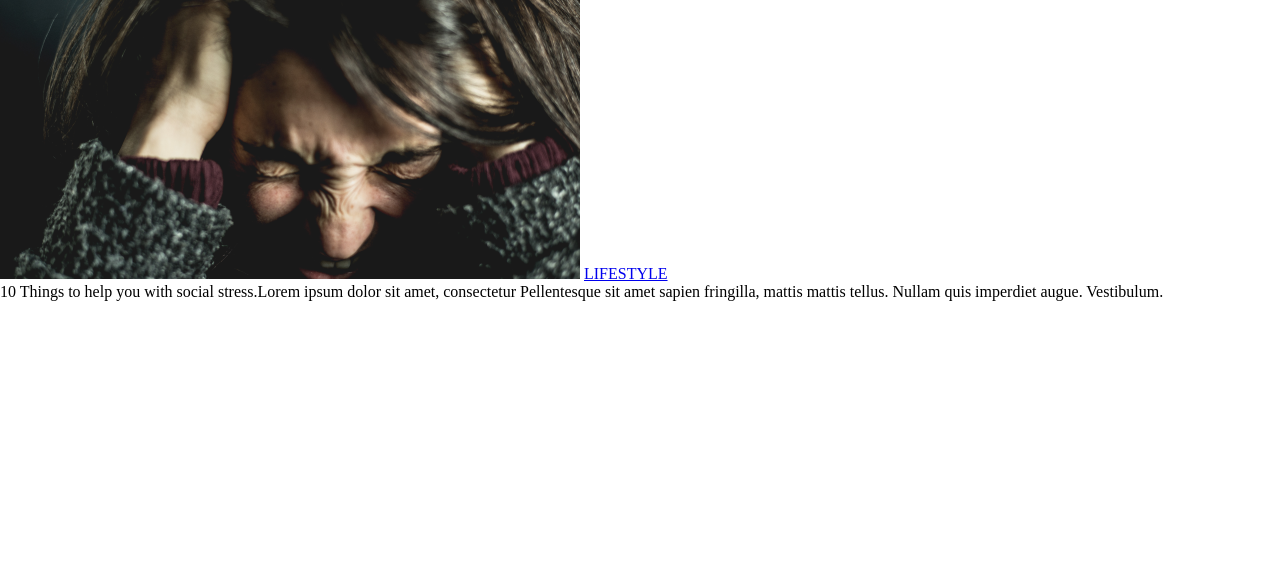
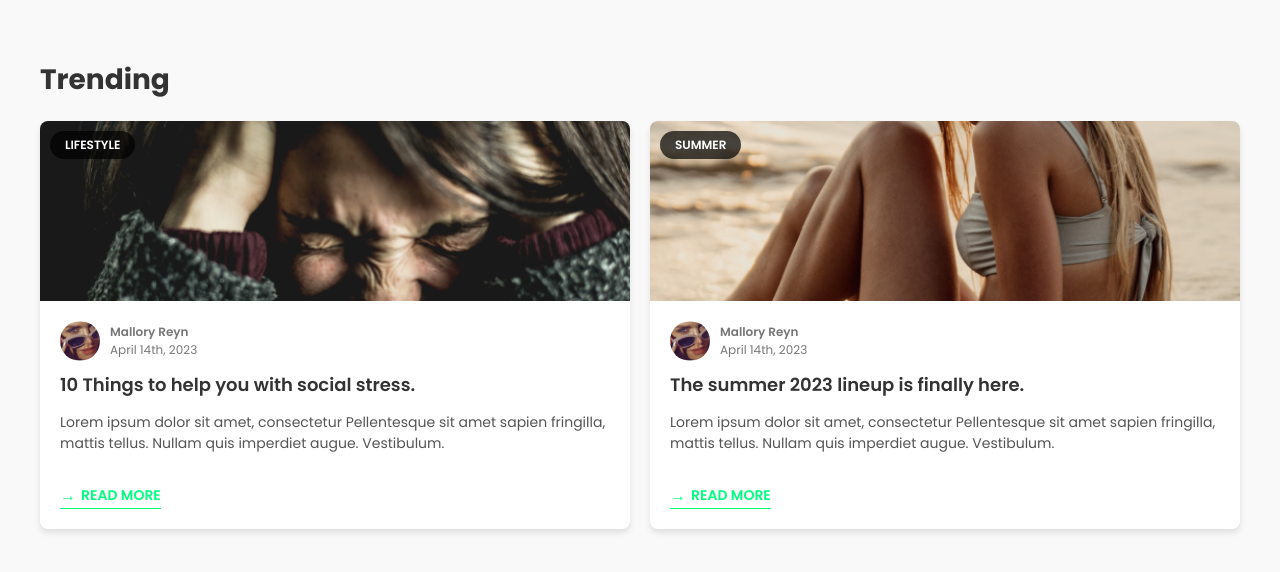
Before and after one commit to khatiazaalishvili/lux-ventus, a plain HTML site: page index.html in a window 1280 px wide. Drawn offline with Linux system fonts and the light colour scheme.

Commit message:
trending-branch

```diff
--- a/index.html
+++ b/index.html
@@ -3,29 +3,66 @@
   <head>
     <meta charset="UTF-8" />
     <meta name="viewport" content="width=device-width, initial-scale=1.0" />
-    <title>Document</title>
+    <title>Trending Articles</title>
     <link rel="stylesheet" href="style.css" />
-    <link rel="preconnect" href="https://fonts.googleapis.com">
-<link rel="preconnect" href="https://fonts.gstatic.com" crossorigin>
-<link href="https://fonts.googleapis.com/css2?family=Poppins:ital,wght@0,100;0,200;0,300;0,400;0,500;0,600;0,700;0,800;0,900;1,100;1,200;1,300;1,400;1,500;1,600;1,700;1,800;1,900&family=Ubuntu:wght@300;500;700&display=swap" rel="stylesheet">
+    <link rel="preconnect" href="https://fonts.googleapis.com" />
+    <link rel="preconnect" href="https://fonts.gstatic.com" crossorigin />
+    <link
+      href="https://fonts.googleapis.com/css2?family=Poppins:wght@400;600;700&display=swap"
+      rel="stylesheet"
+    />
   </head>
   <body>
-  <main>
-    <section class="first-section">
-       <div class="first-section-content">
-         <img src="./img1.png" alt="img1">
-        <a href="#" class="button">
-          LIFESTYLE
-        </a>
-        <p><span>10 Things to help you with
-          social stress.</span>Lorem ipsum dolor sit amet, consectetur
-          Pellentesque sit amet sapien fringilla, mattis
-          mattis tellus. Nullam quis imperdiet augue.
-          Vestibulum.  </p>
+    <main>
+      <h1 class="trending-title">Trending</h1>
+      <section class="articles">
 
-       </div>
+        <div class="article-card">
+          <div class="article-image" style="background-image: url('img1.png');">
+            <span class="article-tag">LIFESTYLE</span>
+          </div>
+          <div class="article-content">
+            <div class="article-meta">
+              <img src="img3.png" alt="Author" class="author-img" />
+              <div>
+                <span class="author">Mallory Reyn</span>
+                <span class="date">April 14th, 2023</span>
+              </div>
+            </div>
+            <h2>10 Things to help you with social stress.</h2>
+            <p>
+              Lorem ipsum dolor sit amet, consectetur Pellentesque sit amet sapien fringilla,
+              mattis tellus. Nullam quis imperdiet augue. Vestibulum.
+            </p>
+            <a href="#" class="read-more">
+              <span class="arrow">→</span> READ MORE
+            </a>
+          </div>
+        </div>
 
-    </section>
-  </main>
+        <div class="article-card">
+          <div class="article-image" style="background-image: url('img2.png');">
+            <span class="article-tag">SUMMER</span>
+          </div>
+          <div class="article-content">
+            <div class="article-meta">
+              <img src="img3.png" alt="Author" class="author-img" />
+              <div>
+                <span class="author">Mallory Reyn</span>
+                <span class="date">April 14th, 2023</span>
+              </div>
+            </div>
+            <h2>The summer 2023 lineup is finally here.</h2>
+            <p>
+              Lorem ipsum dolor sit amet, consectetur Pellentesque sit amet sapien fringilla,
+              mattis tellus. Nullam quis imperdiet augue. Vestibulum.
+            </p>
+            <a href="#" class="read-more">
+              <span class="arrow">→</span> READ MORE
+            </a>
+          </div>
+        </div>
+      </section>
+    </main>
   </body>
 </html>
--- a/style.css
+++ b/style.css
@@ -1,139 +1,135 @@
-* {
+
+body {
+  font-family: 'Poppins', sans-serif;
   margin: 0;
   padding: 0;
-  box-sizing: border-box;
-}
-.ubuntu-light {
-  font-family: "Ubuntu", serif;
-  font-weight: 300;
-  font-style: normal;
+  background-color: #f9f9f9;
+  color: #333;
 }
 
-.ubuntu-medium {
-  font-family: "Ubuntu", serif;
-  font-weight: 500;
-  font-style: normal;
+main {
+  max-width: 1200px;
+  margin: 20px auto;
+  padding: 20px;
 }
 
-.ubuntu-bold {
-  font-family: "Ubuntu", serif;
+.trending-title {
+  font-size: 28px;
   font-weight: 700;
-  font-style: normal;
+  text-align: left;
+  margin-bottom: 20px;
 }
 
-.poppins-thin {
-  font-family: "Poppins", serif;
-  font-weight: 100;
-  font-style: normal;
+.articles {
+  display: flex;
+  gap: 20px;
+  flex-wrap: wrap;
+  justify-content: space-between;
 }
 
-.poppins-extralight {
-  font-family: "Poppins", serif;
-  font-weight: 200;
-  font-style: normal;
+.article-card {
+  background: #fff;
+  border-radius: 8px;
+  box-shadow: 0 4px 6px rgba(0, 0, 0, 0.1);
+  overflow: hidden;
+  width: calc(50% - 10px);
+  display: flex;
+  flex-direction: column;
+  transition: transform 0.3s ease, box-shadow 0.3s ease;
 }
 
-.poppins-light {
-  font-family: "Poppins", serif;
-  font-weight: 300;
-  font-style: normal;
+.article-card:hover {
+  transform: translateY(-5px);
+  box-shadow: 0 6px 15px rgba(0, 0, 0, 0.15);
 }
 
-.poppins-regular {
-  font-family: "Poppins", serif;
-  font-weight: 400;
-  font-style: normal;
+.article-image {
+  height: 180px;
+  position: relative;
+  background-size: cover;
+  background-position: center;
 }
 
-.poppins-medium {
-  font-family: "Poppins", serif;
-  font-weight: 500;
-  font-style: normal;
+.article-tag {
+  position: absolute;
+  top: 10px;
+  left: 10px;
+  background: rgba(0, 0, 0, 0.7);
+  color: #fff;
+  padding: 5px 15px;
+  font-size: 12px;
+  border-radius: 15px;
+  font-weight: 600;
+  text-transform: uppercase;
 }
 
-.poppins-semibold {
-  font-family: "Poppins", serif;
-  font-weight: 600;
-  font-style: normal;
+.article-content {
+  padding: 20px;
+  flex: 1;
 }
 
-.poppins-bold {
-  font-family: "Poppins", serif;
-  font-weight: 700;
-  font-style: normal;
+.article-meta {
+  display: flex;
+  align-items: center;
+  margin-bottom: 10px;
 }
 
-.poppins-extrabold {
-  font-family: "Poppins", serif;
-  font-weight: 800;
-  font-style: normal;
+.author-img {
+  width: 40px;
+  height: 40px;
+  border-radius: 50%;
+  margin-right: 10px;
+  object-fit: cover;
 }
 
-.poppins-black {
-  font-family: "Poppins", serif;
-  font-weight: 900;
-  font-style: normal;
+.article-meta span {
+  display: block;
+  font-size: 12px;
+  color: #777;
 }
 
-.poppins-thin-italic {
-  font-family: "Poppins", serif;
-  font-weight: 100;
-  font-style: italic;
+.author {
+  font-weight: 600;
+  color: #333;
 }
 
-.poppins-extralight-italic {
-  font-family: "Poppins", serif;
-  font-weight: 200;
-  font-style: italic;
+.date {
+  font-size: 12px;
+  color: #aaa;
 }
 
-.poppins-light-italic {
-  font-family: "Poppins", serif;
-  font-weight: 300;
-  font-style: italic;
+.article-content h2 {
+  font-size: 18px;
+  font-weight: 600;
+  margin: 10px 0;
 }
 
-.poppins-regular-italic {
-  font-family: "Poppins", serif;
-  font-weight: 400;
-  font-style: italic;
+.article-content p {
+  font-size: 14px;
+  line-height: 1.5;
+  color: #555;
 }
 
-.poppins-medium-italic {
-  font-family: "Poppins", serif;
-  font-weight: 500;
-  font-style: italic;
+.read-more {
+  display: inline-flex;
+  align-items: center;
+  gap: 5px;
+  margin-top: 15px;
+  padding: 0;
+  color: #00ff80;
+  font-size: 14px;
+  font-weight: 600;
+  text-decoration: none;
+  border-bottom: 1px solid #00ff73;
+  transition: color 0.3s ease, border-color 0.3s ease;
 }
 
-.poppins-semibold-italic {
-  font-family: "Poppins", serif;
-  font-weight: 600;
-  font-style: italic;
+.read-more:hover {
+  color: #18cf8c;
+  border-color: #18d466;
 }
 
-.poppins-bold-italic {
-  font-family: "Poppins", serif;
-  font-weight: 700;
-  font-style: italic;
+.arrow {
+  font-size: 16px;
+  font-weight: bold;
 }
-
-.poppins-extrabold-italic {
-  font-family: "Poppins", serif;
-  font-weight: 800;
-  font-style: italic;
-}
-
-.poppins-black-italic {
-  font-family: "Poppins", serif;
-  font-weight: 900;
-  font-style: italic;
-}
-
-.container {
-  width: 176px;
-  height: 37px;
-  top: 2188px;
-  left: 152px;
-  border-radius: 40px;
-  rotation: 0.36
-}
```
Also changed, not shown: img3.png (added).
